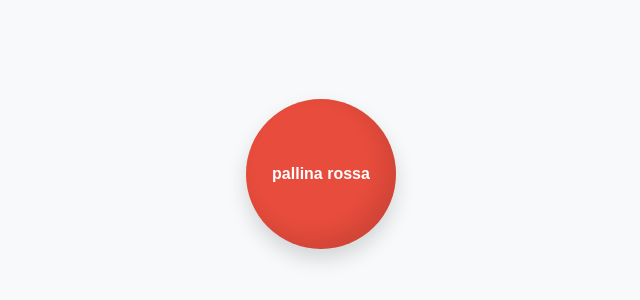
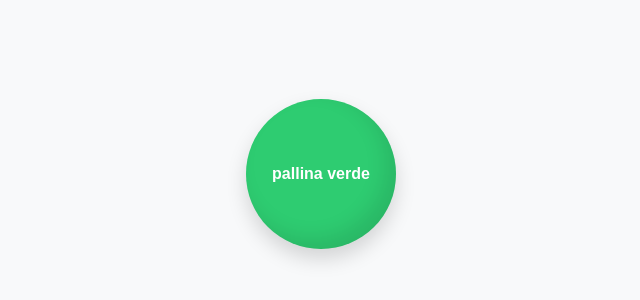
Before and after one commit to fipra/pallinaverde, a plain HTML site: page index.html in a window 1280 px wide. Shown: the part 226-526 px from the top of the page, without its empty margins (319-959 px from the left). Drawn offline with Linux system fonts and the light colour scheme.

Commit message:
Update from AISurf: 15/02/2026, 10:49:37

```diff
--- a/index.html
+++ b/index.html
@@ -3,12 +3,12 @@
 <head>
     <meta charset="UTF-8">
     <meta name="viewport" content="width=device-width, initial-scale=1.0">
-    <title>Red Ball</title>
+    <title>Green Ball</title>
     <link rel="stylesheet" href="style.css">
 </head>
 <body>
     <div class="container">
-        <div class="ball">pallina rossa</div>
+        <div class="ball">pallina verde</div>
     </div>
 </body>
 </html>
--- a/style.css
+++ b/style.css
@@ -12,7 +12,7 @@ body, html {
 .ball {
     width: 150px;
     height: 150px;
-    background-color: #e74c3c;
+    background-color: #2ecc71;
     border-radius: 50%;
     box-shadow: 0 10px 20px rgba(0, 0, 0, 0.15), inset -10px -10px 20px rgba(0, 0, 0, 0.1);
     transition: transform 0.3s ease;
```
